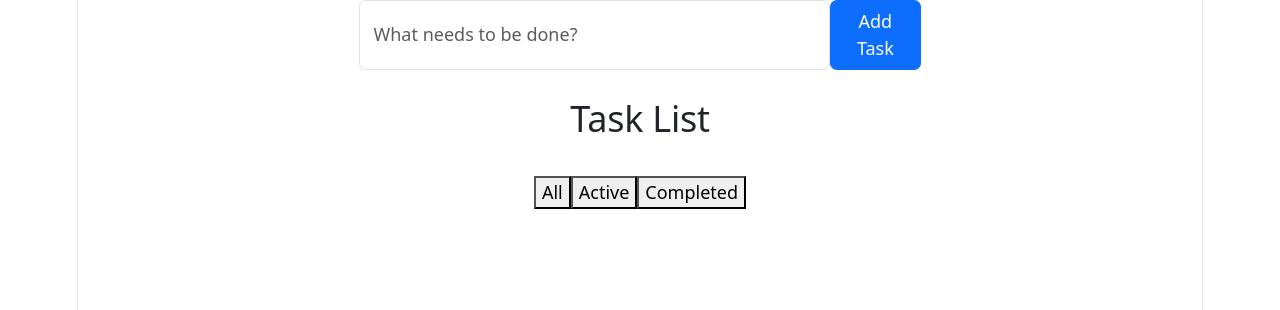
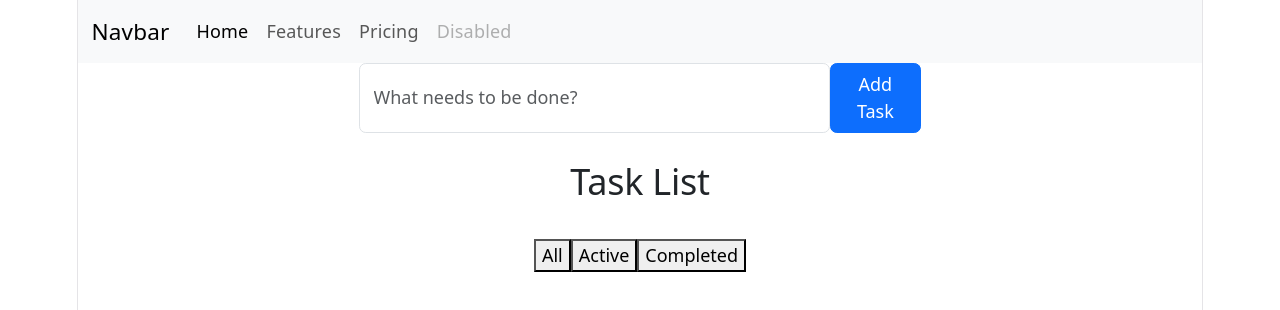
Before and after one commit to kennyportes/ToDo-App, a React (Vite) app: page / in a window 1280 px wide. Shown: the top 310 px of the page. Built offline with nearby package versions, Linux system fonts and the light colour scheme.

Commit message:
Use bootstrap navbar import it in to App file and displayed it on page

```diff
--- a/src/App.jsx
+++ b/src/App.jsx
@@ -1,9 +1,12 @@
 import Tasks from "./pages/Tasks";
+import NavBar from "./components/Navbar";
 
 function App() {
   return(
     <>
+    <NavBar />
     <Tasks />
+
     </>
   )
 }
--- a/src/components/NavBar.jsx
+++ b/src/components/NavBar.jsx
@@ -0,0 +1,34 @@
+function NavBar() {
+    return (
+        <>
+            <nav class="navbar navbar-expand-lg bg-body-tertiary">
+                <div class="container-fluid">
+                    <a class="navbar-brand" href="#">Navbar</a>
+                    <button class="navbar-toggler" type="button" data-bs-toggle="collapse"
+                    data-bs-target="#navbarNav" aria-controls="navbarNav"
+                    aria-expanded="false" aria-label="Toggle navigation">
+                        <span class="navbar-toggler-icon"></span>
+                    </button>
+                    <div class="collapse navbar-collapse" id="navbarNav">
+                        <ul class="navbar-nav">
+                            <li class="nav-item">
+                                <a class="nav-link active" aria-current="page" href="#">Home</a>
+                            </li>
+                            <li class="nav-item">
+                                <a class="nav-link" href="#">Features</a>
+                            </li>
+                            <li class="nav-item">
+                                <a class="nav-link" href="#">Pricing</a>
+                            </li>
+                            <li class="nav-item">
+                                <a class="nav-link disabled" aria-disabled="true">Disabled</a>
+                            </li>
+                        </ul>
+                    </div>
+                </div>
+            </nav>
+        </>
+    )
+}
+
+export default NavBar;
--- a/src/index.css
+++ b/src/index.css
@@ -51,6 +51,7 @@
 }
 
 body {
+  background-color: #aa3bff;
   margin: 0;
 }
 
--- a/src/pages/Tasks.jsx
+++ b/src/pages/Tasks.jsx
@@ -1,6 +1,7 @@
 import { useState } from "react";
 import TaskForm from "../components/TaskForm";
 import TaskCard from "../components/TaskCard";
+
 
 function Tasks() {
     const [tasks, setTasks] = useState([]);
```
Also changed, not shown: src/App.css (line endings or trailing spaces).
